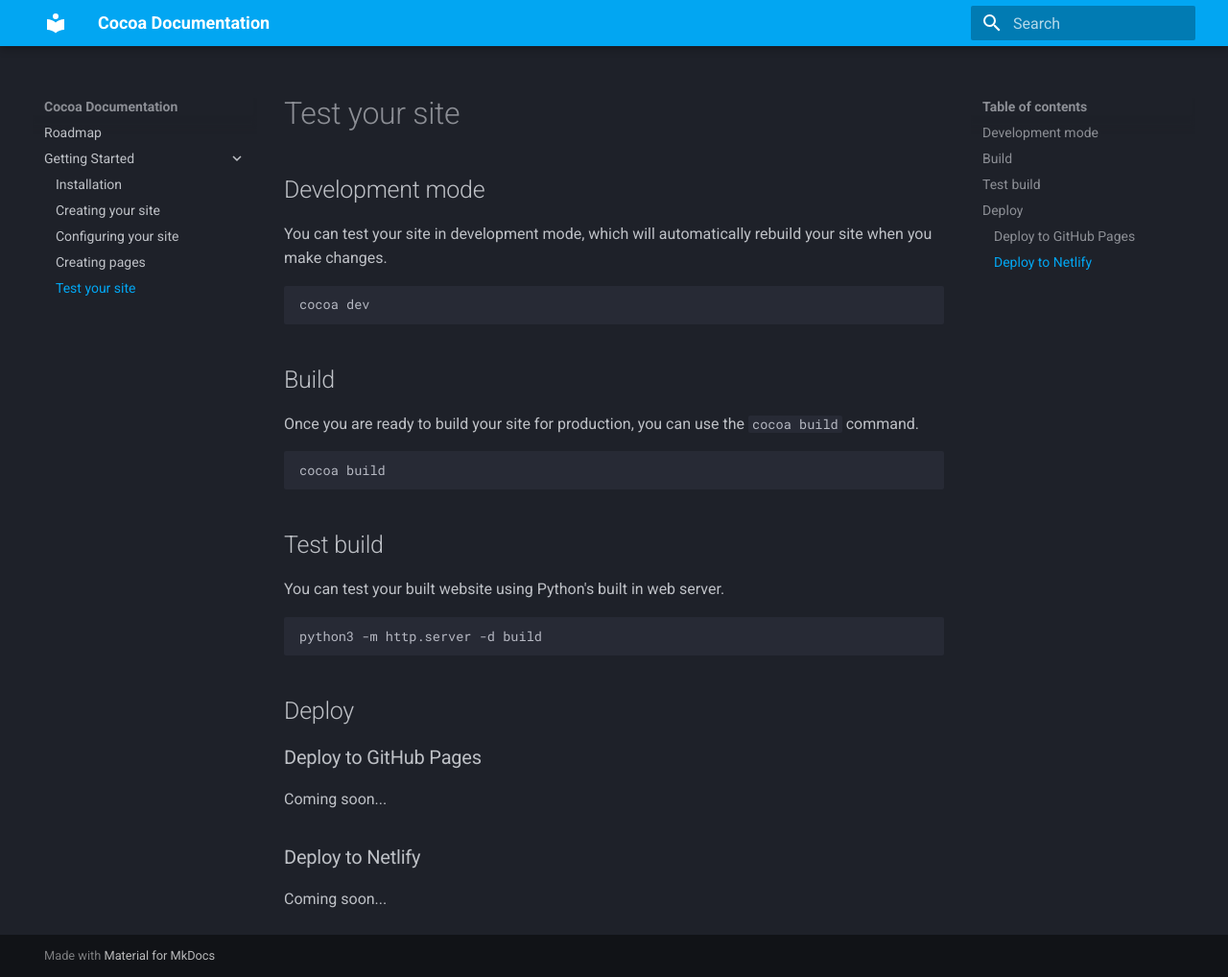
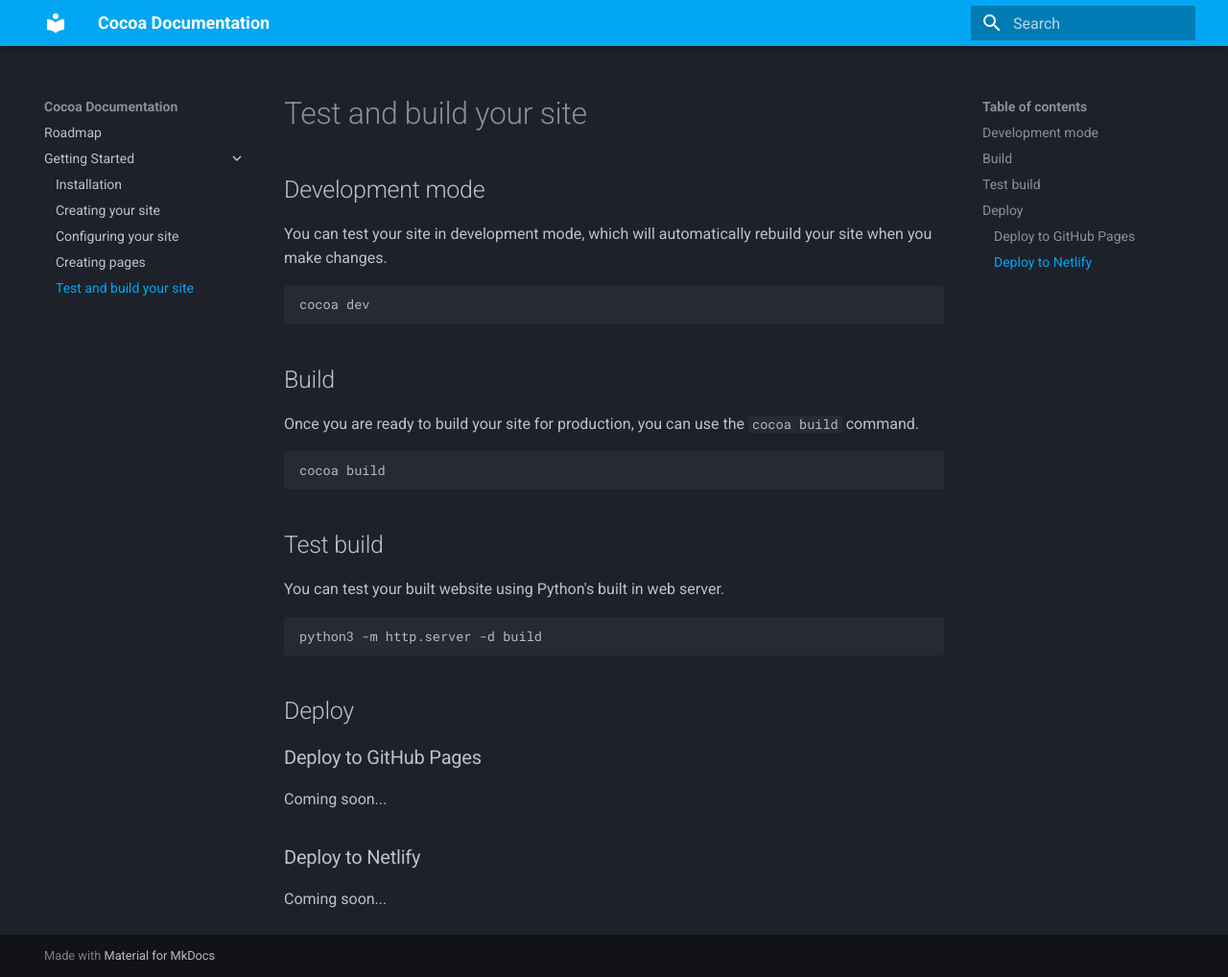
Before and after one commit to wxllow/kiwis, an MkDocs documentation site: the page built from docs/Getting Started/5.md, in a window 1280 px wide and 1018 px high. Shown: the whole window at 96% size. Built offline with MkDocs 1.6.1 and Material for MkDocs 9.7.7, drawn with Linux system fonts in a browser that asks for light colours.

Commit message:
Better tite

```diff
--- a/docs/Getting Started/5.md
+++ b/docs/Getting Started/5.md
@@ -1,4 +1,4 @@
-# Test your site
+# Test and build your site
 
 ## Development mode
 
```
